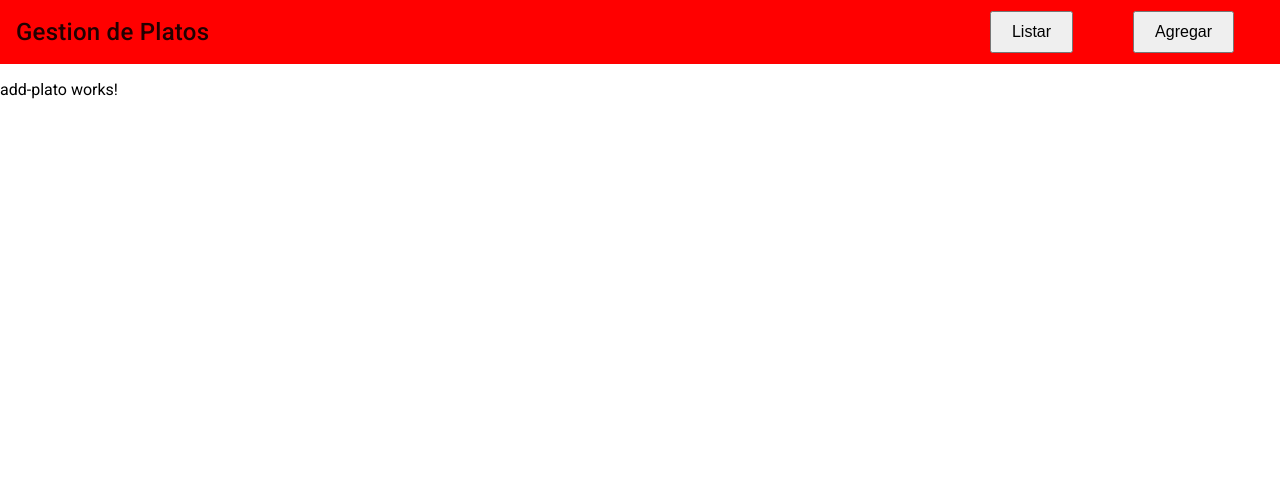
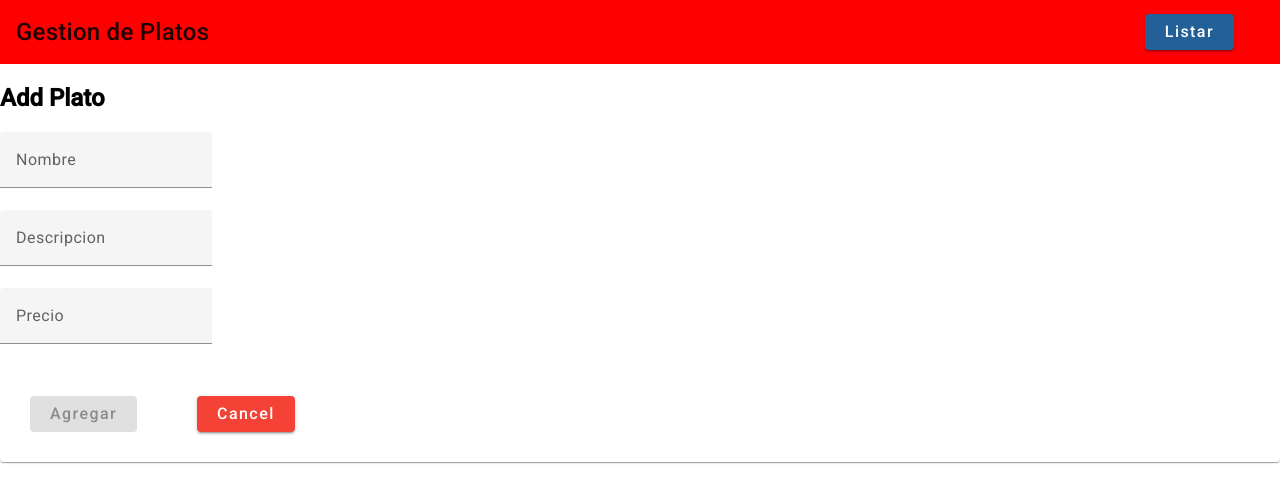
Before and after one commit to Dariohash/Frontend_-Food_2023-2, an Angular app: page /addPlato in a window 1280 px wide. Shown: the top 502 px of the page. Built offline with nearby package versions, Linux system fonts and the light colour scheme.

Commit message:
Subo el mi trabajo hasta Listar y Agregar

```diff
--- a/src/app/app.module.ts
+++ b/src/app/app.module.ts
@@ -9,6 +9,7 @@ import { AddPlatoComponent } from './components/add-plato/add-plato.component';
 import { BrowserAnimationsModule } from '@angular/platform-browser/animations';
 import { MaterialModule } from './material.module';
 import { HttpClientModule } from '@angular/common/http';
+import { ReactiveFormsModule } from '@angular/forms';
 
 @NgModule({
   declarations: [
@@ -22,7 +23,8 @@ import { HttpClientModule } from '@angular/common/http';
     AppRoutingModule,
     BrowserAnimationsModule,
     MaterialModule,
-    HttpClientModule
+    HttpClientModule,
+    ReactiveFormsModule
   ],
   providers: [],
   bootstrap: [AppComponent]
--- a/src/app/components/add-plato/add-plato.component.css
+++ b/src/app/components/add-plato/add-plato.component.css
@@ -0,0 +1,5 @@
+button{
+  margin: 30px 30px;
+  padding: 10px 20px;
+  font-size: 16px;
+}
--- a/src/app/components/add-plato/add-plato.component.html
+++ b/src/app/components/add-plato/add-plato.component.html
@@ -1 +1,77 @@
-<p>add-plato works!</p>
+<mat-card>
+<h2> Add Plato</h2>
+
+    <!--- Pnemos las casillas-->
+<form [formGroup]="myForm" autocomplete="off">
+  <div>
+    <mat-form-field>
+      <input
+      matInput
+      placeholder="Nombre"
+      formControlName="nombre"
+      required />
+    </mat-form-field>
+  </div>
+
+  <!---Preguntamos si tiene algun error dentro de los campos del formulario-->
+  <div *ngIf="myForm.get('nombre')?.hasError('required') && myForm.get('nombre')?.touched" style="margin-top: -20px">
+  <span class="mda-form-msg"> Este campo es obligatorio </span>
+</div>
+
+  <div>
+    <mat-form-field>
+      <input
+      matInput
+      placeholder="Descripcion"
+      formControlName="descripcion"
+      required />
+    </mat-form-field>
+  </div>
+
+  <!---Preguntamos si tiene algun error dentro de los campos del formulario-->
+  <div *ngIf="myForm.get('descripcion')?.hasError('required') && myForm.get('descripcion')?.touched" style="margin-top: -20px">
+    <span class="mda-form-msg"> Este campo es obligatorio </span>
+  </div>
+
+  <div>
+    <mat-form-field>
+      <input
+      matInput
+      type="number"
+      placeholder="Precio"
+      formControlName="precio"
+      required />
+    </mat-form-field>
+  </div>
+
+    <!---Preguntamos si tiene algun error dentro de los campos del formulario-->
+    <div *ngIf="myForm.get('precio')?.hasError('required') && myForm.get('precio')?.touched" style="margin-top: -20px">
+      <span class="mda-form-msg"> Este campo es obligatorio </span>
+    </div>
+
+
+    <!--- desde aca colocamos los botones agregar y cancelar -->
+  <div>
+    <button class="button"
+    mat-raised-button
+    color="primary"
+    [disabled]="myForm.invalid"
+    type="button"
+    style="margin-left: 10 px"
+    (click)="addPlato()">
+    Agregar
+  </button>
+
+  <button class="button"
+  mat-raised-button
+  color="warn"
+  type="button"
+  routerLink="/listPlato">
+  Cancel
+  </button>
+
+    </div>
+
+</form>
+
+</mat-card>
--- a/src/app/components/add-plato/add-plato.component.ts
+++ b/src/app/components/add-plato/add-plato.component.ts
@@ -1,10 +1,51 @@
-import { Component } from '@angular/core';
+import { Component, OnInit } from '@angular/core';
+import { FormBuilder, FormGroup, Validators } from '@angular/forms';
+import { Router } from '@angular/router';
+import { Plato } from 'src/app/models/plato';
+import { PlatoService } from 'src/app/services/plato.service';
 
 @Component({
   selector: 'app-add-plato',
   templateUrl: './add-plato.component.html',
   styleUrls: ['./add-plato.component.css']
 })
-export class AddPlatoComponent {
+export class AddPlatoComponent implements OnInit {
+  public myForm!: FormGroup
 
+  constructor(
+    private fb: FormBuilder,
+    private platoService:PlatoService,
+    private router: Router){}
+
+  ngOnInit():void{
+    this.reactiveForm()
+  }
+
+  reactiveForm() {
+    this.myForm = this.fb.group({
+      id : [''],
+      nombre: ['',[Validators.required]],
+      descripcion:['',[Validators.required]],
+      precio: ['',[Validators.required]]
+
+    })
+  }
+
+  addPlato(){
+    const plato: Plato = {
+      id:0,
+      nombre: this.myForm.get('nombre')!.value,
+      descripcion: this.myForm.get('descripcion')!.value,
+      precio: this.myForm.get('precio')!.value
+    }
+    this.platoService.savePlato(plato).subscribe({
+      next: (data) => {
+        console.log("Se ha guardado el plato")
+        this.router.navigate(['listPlato'])
+      },
+      error: (err) => {
+        console.log(err)
+      }
+    })
+  }
 }
--- a/src/app/components/list-plato/list-plato.component.html
+++ b/src/app/components/list-plato/list-plato.component.html
@@ -1,3 +1,7 @@
+
+  <h2>Lista de Platos</h2>
+  <button mat-raised-button color = "primary" style="background-color: #246098;" [routerLink]="'/addPlato'">Agregar</button>
+
 <table mat-table [dataSource]="dataSource" class="mat-elevation-z8">
 
   <!--- Note that these columns can be defined in any order.
@@ -27,6 +31,25 @@
     <td mat-cell *matCellDef="let element"> {{element.precio}} </td>
   </ng-container>
 
+    <!-- editar y eliminar  -->
+    <ng-container matColumnDef="acciones">
+      <th mat-header-cell *matHeaderCellDef>Acciones</th>
+      <td mat-cell *matCellDef="let element; let i = index">
+        <button
+          mat-icon-button
+          color="primary"
+          (click)="
+            edit( element.id, element.nombre, element.descripcion, element.precio )">
+          <mat-icon aria-label="Edit">edit</mat-icon>
+
+        </button>
+
+        <button mat-icon-button color="primary" (click)="delete(element.id)">
+          <mat-icon aria-label="Delete">delete</mat-icon>
+        </button>
+      </td>
+    </ng-container>
+
   <tr mat-header-row *matHeaderRowDef="displayedColumns"></tr>
   <tr mat-row *matRowDef="let row; columns: displayedColumns;"></tr>
 </table>
--- a/src/app/components/list-plato/list-plato.component.ts
+++ b/src/app/components/list-plato/list-plato.component.ts
@@ -9,7 +9,7 @@ import { PlatoService } from 'src/app/services/plato.service';
   styleUrls: ['./list-plato.component.css']
 })
 export class ListPlatoComponent implements OnInit {
-  displayedColumns: string[] = ['id','nombre','descripcion','precio']
+  displayedColumns: string[] = ['id','nombre','descripcion','precio', 'acciones']
   dataSource = new MatTableDataSource<Plato>()
 
 constructor(private platoService: PlatoService){}
@@ -24,4 +24,12 @@ constructor(private platoService: PlatoService){}
     })
   }
 
+edit(    id: number, nombre: string, descripcion: string, precio: number){
+
 }
+
+delete(id: any){
+
+}
+
+}
--- a/src/app/components/navbar/navbar.component.html
+++ b/src/app/components/navbar/navbar.component.html
@@ -3,8 +3,7 @@
 
 <span style="font-size: 24px;">Gestion de Platos</span>
 <span class="example-spacer"></span>
-<button mat-raised-button color = "primary" [routerLink]="'/listPlato'">Listar</button>
-<button mat-raised-button color = "primary" [routerLink]="'/addPlato'">Agregar</button>
+<button mat-raised-button color = "primary" style="background-color: #246098;" [routerLink]="'/listPlato'">Listar</button>
 
 </mat-toolbar-row>
 </mat-toolbar>
--- a/src/app/services/plato.service.ts
+++ b/src/app/services/plato.service.ts
@@ -20,4 +20,7 @@ export class PlatoService {
     const endpoint = `${base_url}`;
     return this.http.post<Plato>(endpoint, body)
   }
+
+
+
 }
```
Also changed, not shown: src/app/material.module.ts (+11 -3 lines), 1 other file (tests, documents, lock files or other folders).
